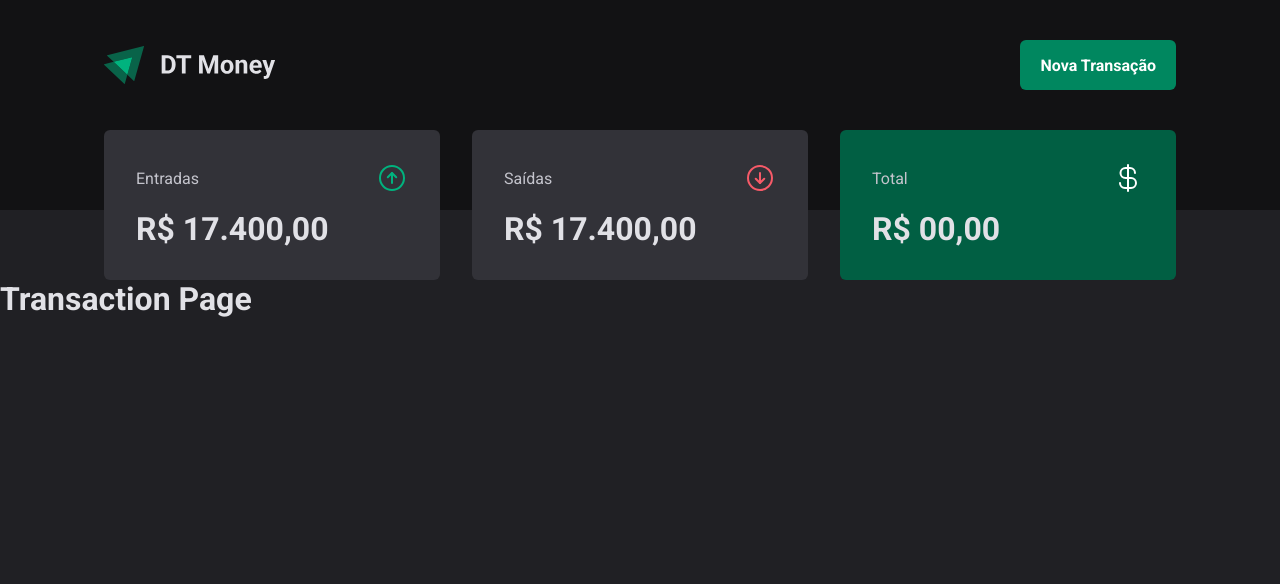
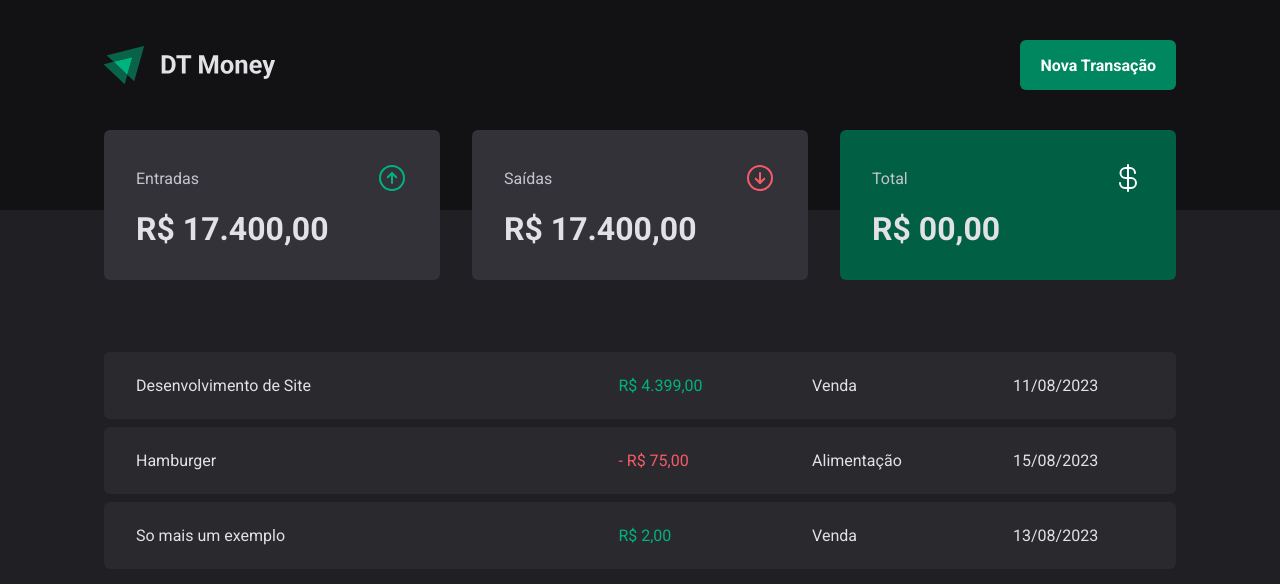
Before and after one commit to vmaguiar/dt-money, a React (Vite) app: page / in a window 1280 px wide. Shown: the top 584 px of the page. Built offline with nearby package versions, Linux system fonts and the light colour scheme.

Commit message:
feat: creates and stylize transaction component

```diff
--- a/src/pages/Transactions/index.tsx
+++ b/src/pages/Transactions/index.tsx
@@ -1,12 +1,48 @@
 import { Header } from "../../components/Header"
 import { Summary } from "../../components/Summary"
+
+
+import { PriceHighLight, TransactionsContainer, TransactionsTable } from "./styles"
 
 export function Transactions() {
   return (
     <div>
       <Header />
       <Summary />
-      <h1> Transaction Page</h1>
+
+      <TransactionsContainer>
+        <TransactionsTable>
+          <tbody>
+            <tr>
+              <td width="45%">Desenvolvimento de Site</td>
+              <td>
+                <PriceHighLight variant="income">R$ 4.399,00</PriceHighLight>
+              </td>
+              <td>Venda</td>
+              <td>11/08/2023</td>
+            </tr>
+
+
+            <tr>
+              <td width="45%">Hamburger</td>
+              <td>
+                <PriceHighLight variant="outcome">- R$ 75,00</PriceHighLight>
+              </td>
+              <td>Alimentação</td>
+              <td>15/08/2023</td>
+            </tr>
+
+            <tr>
+              <td width="45%">So mais um exemplo</td>
+              <td>
+                <PriceHighLight variant="income">R$ 2,00</PriceHighLight>
+              </td>
+              <td>Venda</td>
+              <td>13/08/2023</td>
+            </tr>
+          </tbody>
+        </TransactionsTable>
+      </TransactionsContainer>
     </div >
   )
 }
--- a/src/pages/Transactions/styles.ts
+++ b/src/pages/Transactions/styles.ts
@@ -0,0 +1,48 @@
+import { styled } from "styled-components";
+
+export const TransactionsContainer = styled.main`
+  max-width: 1120px;
+  width: 100%;
+
+  /* display: flex;
+  justify-content: space-between;
+  align-items: center; */
+
+  margin: 4rem auto 0;
+  padding: 0 1.5rem;
+`
+
+
+export const TransactionsTable = styled.table`
+  width: 100%;
+
+  border-collapse: separate;
+  border-spacing: 0 0.5rem;
+
+  margin-top: 1.5rem;
+
+
+  td {
+    padding: 1.5rem 2rem;
+    background: ${props => props.theme['gray-700']};
+
+    &:first-child {
+      border-top-left-radius: 6px;
+      border-bottom-left-radius: 6px;
+    }
+
+    &:last-child {
+      border-top-right-radius: 6px;
+      border-bottom-right-radius: 6px;
+    }
+  }
+`
+
+
+interface PriceHighLightProps {
+  variant: 'income' | 'outcome'
+}
+
+export const PriceHighLight = styled.span<PriceHighLightProps>`
+  color: ${props => props.variant === "income" ? props.theme['green-300'] : props.theme['red-300']};
+`
```
